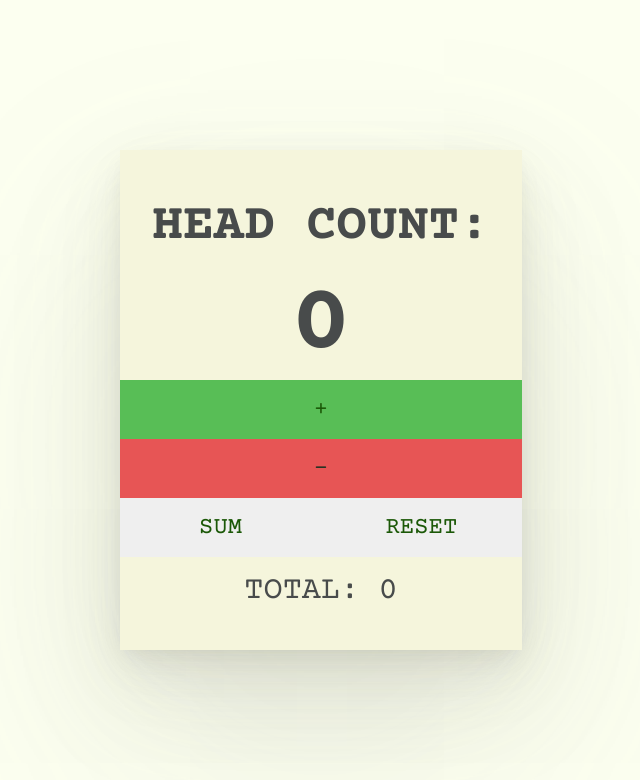
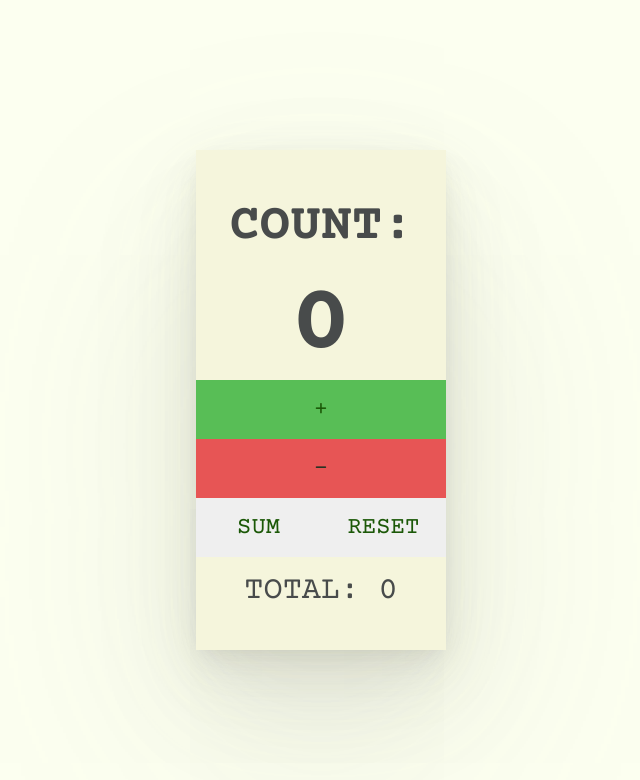
Before and after one commit to nathan-kennedy/head-count, a plain HTML site: page index.html in a window 1280 px wide. Shown: the whole page, without its empty margins (319-959 px from the left). Drawn offline with nearby package versions, Linux system fonts and the light colour scheme.

Commit message:
Update index.html
Finished app

```diff
--- a/index.html
+++ b/index.html
@@ -12,7 +12,7 @@
 </head>
 <body>
     <div class="wrapper">
-        <h1>HEAD COUNT:</h1>
+        <h1>COUNT:</h1>
         <h2 id="count-el">0</h2>
         <div class="buttons">
             <button id="increment-btn" onclick="increment()">+</button>
```
